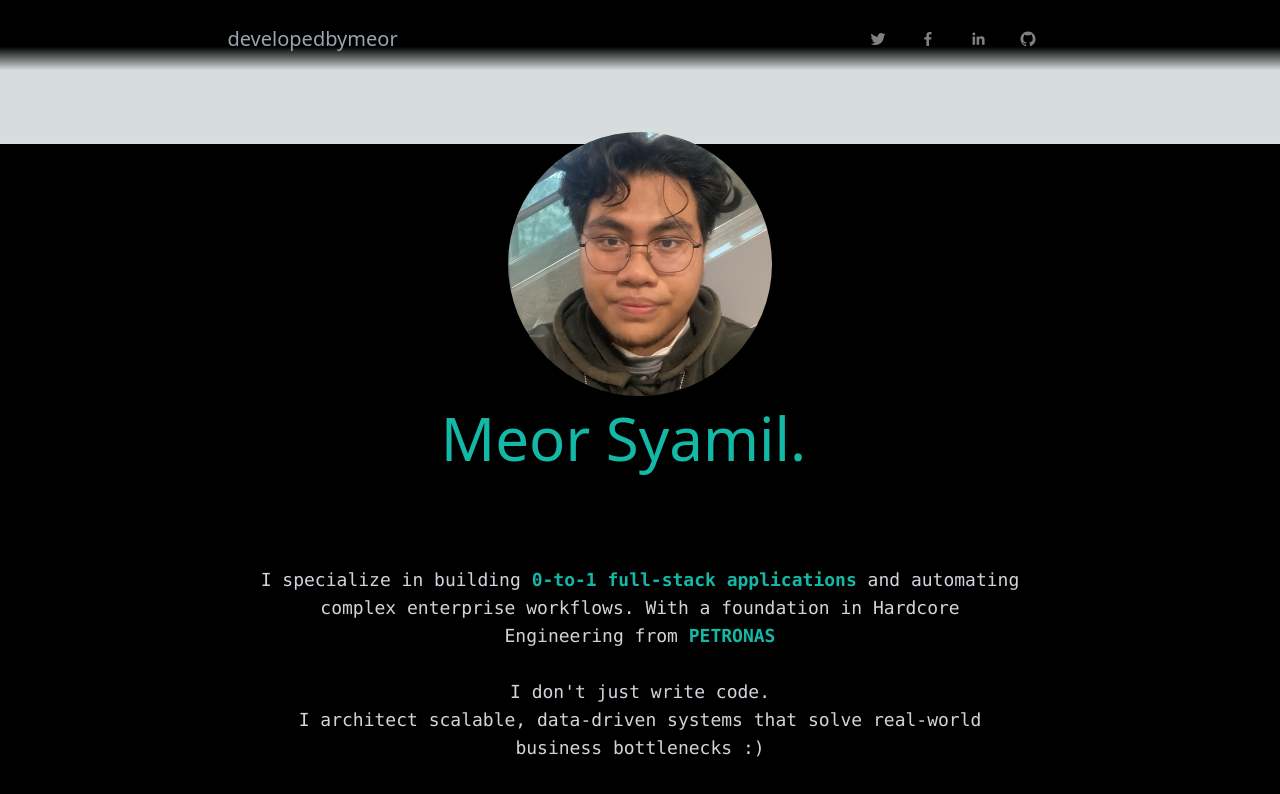
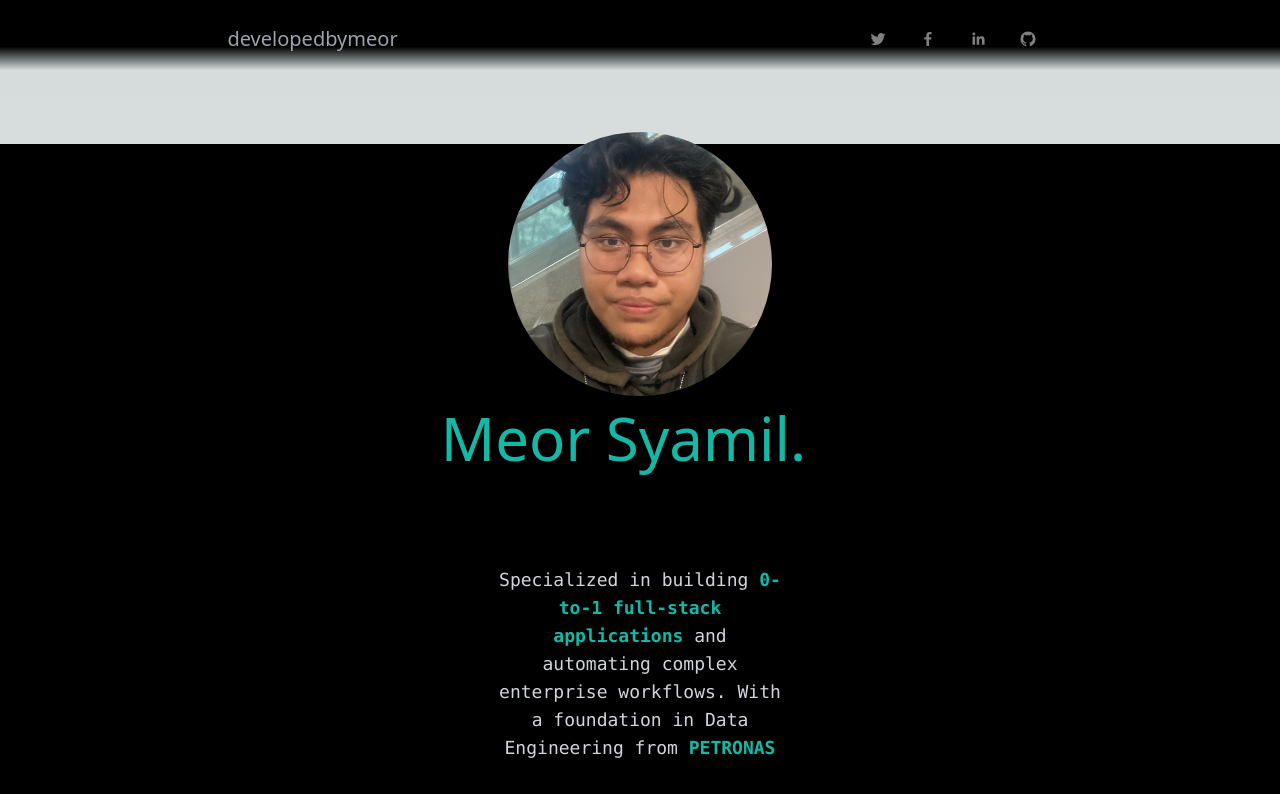
Before and after one commit to w30r/meor-next-portfolio, a Next.js app: page / in a window 1280 px wide. Shown: the top 794 px of the page. Built offline with nearby package versions, Linux system fonts and the light colour scheme.

Commit message:
ew harcdore

```diff
--- a/src/pages/components/Intro.js
+++ b/src/pages/components/Intro.js
@@ -44,13 +44,13 @@ function Intro() {
     <div className="flex flex-col items-center w-full bg-black">
       {/* Bio Section */}
       <div className="px-6 text-center">
-        <p className="text-gray-300 font-mono text-center py-12 text-sm md:text-lg md:w-2/3 mx-auto leading-relaxed">
-          I specialize in building{" "}
+        <p className="text-gray-300 font-mono text-center py-12 text-sm md:text-lg md:w-1/4 mx-auto leading-relaxed">
+          Specialized in building{" "}
           <span className="text-teal-500 font-bold">
             0-to-1 full-stack applications
           </span>{" "}
           and automating complex enterprise workflows. With a foundation in
-          Hardcore Engineering from{" "}
+          Data Engineering from{" "}
           <span className="text-teal-500 font-bold">PETRONAS</span> <br />
           <br />I don't just write code. <br />I architect scalable, data-driven
           systems that solve real-world business bottlenecks :)
```
